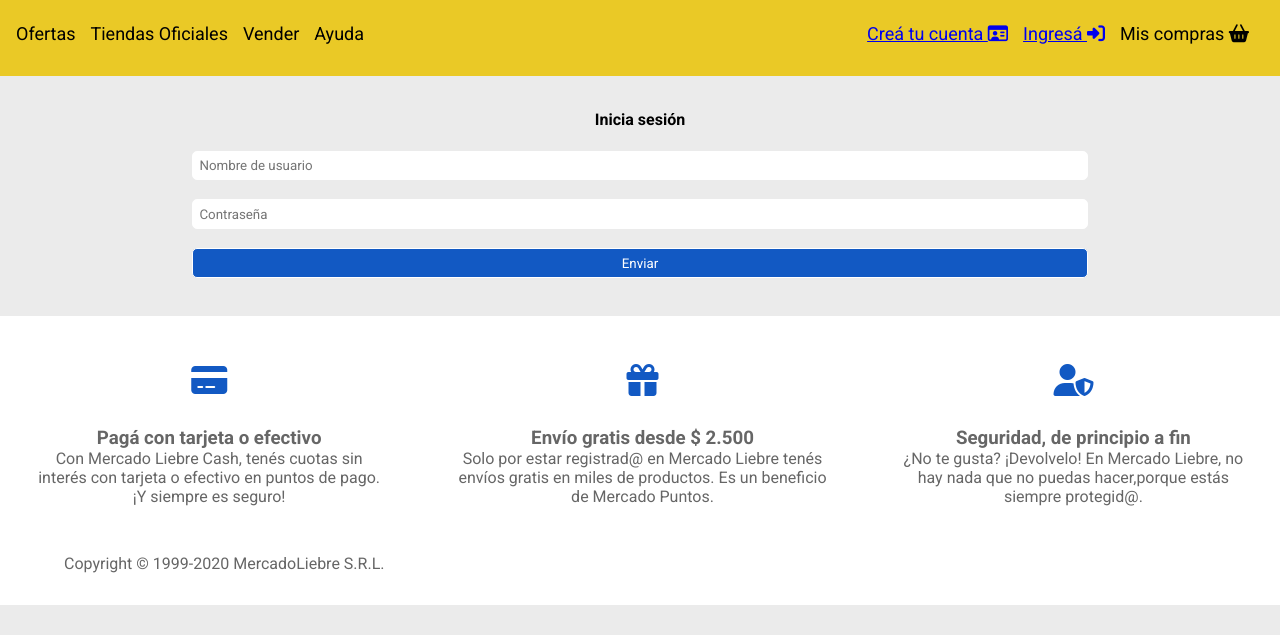
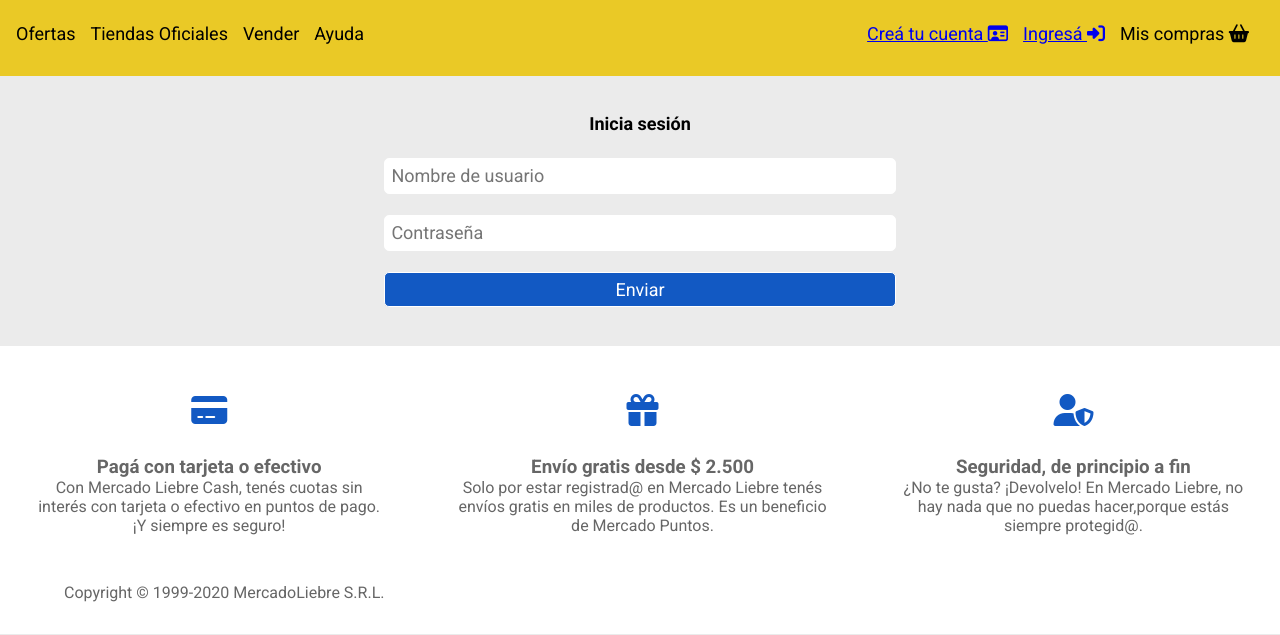
Before and after one commit to dgeraldinediaz/mercadoliebre, a website: page views/login.html in a window 1280 px wide. Shown: the part 165-800 px from the top of the page. Drawn offline with Linux system fonts and the light colour scheme; files that its build step writes are made by us from their sources.

Commit message:
Modificaciones login

```diff
--- a/app.js
+++ b/app.js
@@ -15,8 +15,6 @@
     console.log(`Servidor corriendo en el puerto ${port}`);
 });
 
-
-
 app.get("/", function (req, res){
     let htmlPath = path.resolve("./views/home.html");
     res.sendFile(htmlPath);
--- a/public/css/styles_login.css
+++ b/public/css/styles_login.css
@@ -125,6 +125,7 @@
   flex-wrap: nowrap;
   flex-direction: column;
   text-align: center;
+  font-size: large;
 }
 
 .logo,
@@ -298,4 +299,14 @@
     padding: 2rem;
   }
 
+  input.inputs {
+    width: 40%;
+    font-size: large;
+  }
+
+  input.enviar {
+    width: 40%;
+    font-size: large;
+  }
+
 }
```
